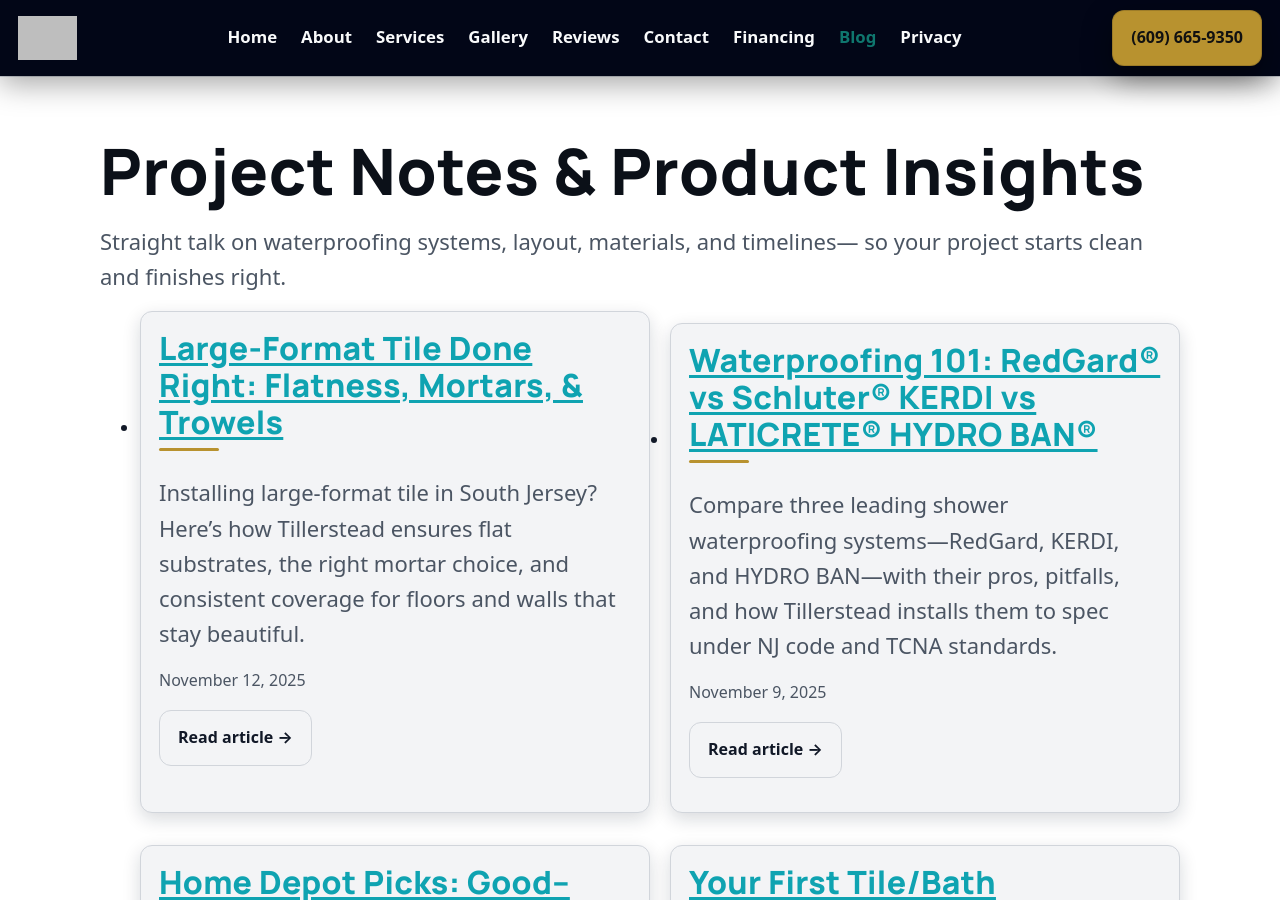
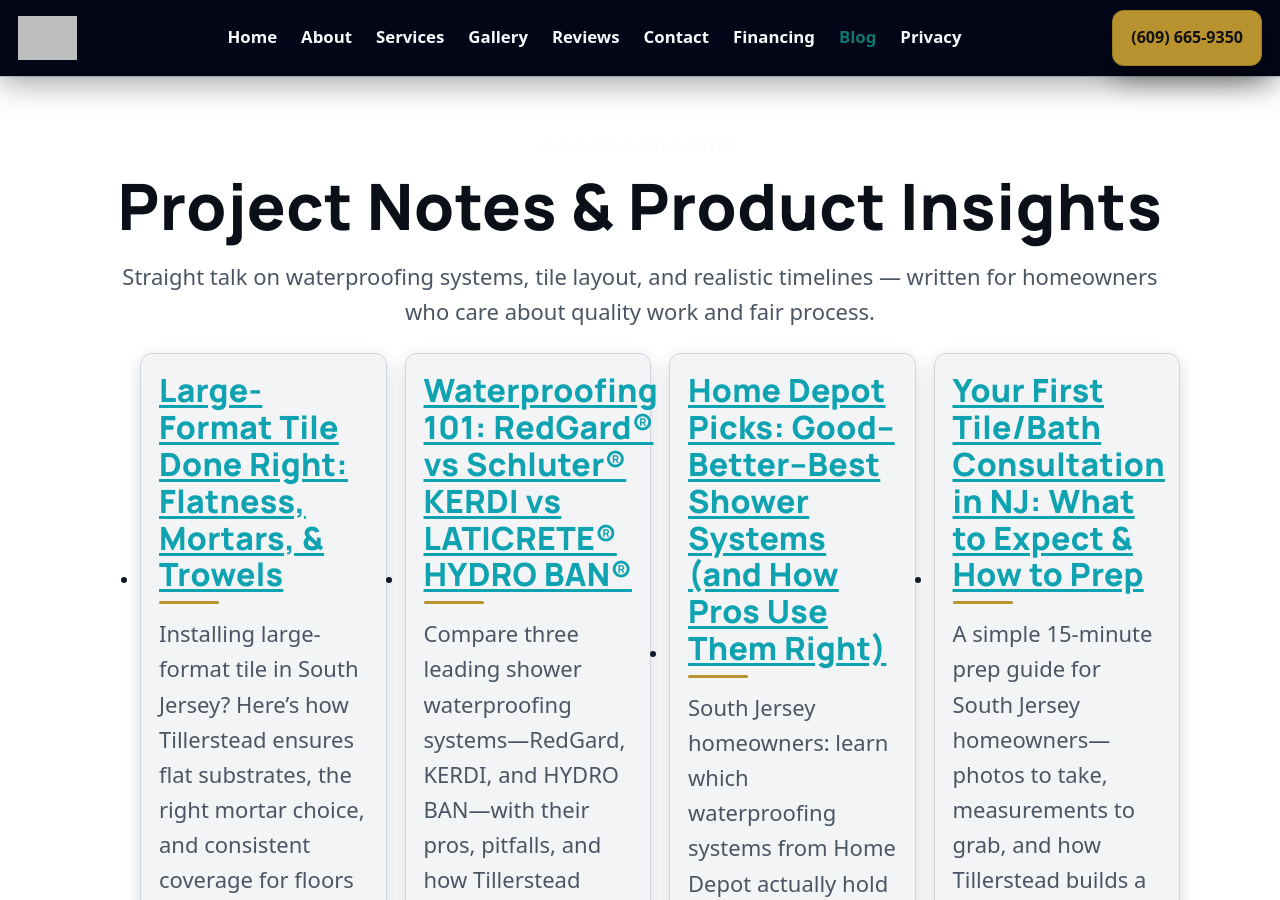
Before and after one commit to XTX33/Tillerstead-site, a Jekyll site: the page built from pages/blog.html, in a window 1280 px wide and 900 px high. Built offline with Jekyll 4.4.1, drawn with Linux system fonts in a browser that asks for light colours; grey boxes are pictures that could not be loaded.

Commit message:
Update blog.html

```diff
--- a/pages/blog.html
+++ b/pages/blog.html
@@ -1,25 +1,30 @@
 ---
 layout: default
-title: Blog
+title: "Tillerstead Blog | Tile, Bath & Remodel Notes"
 permalink: /blog/
-description: Clear, contractor-grade guidance for tile, bath, and remodel projects in South Jersey.
+description: "Clear, contractor-grade guidance for tile, bath, and remodel projects in South Jersey — waterproofing systems, layouts, materials, and timelines explained plainly."
 ---
 
 <section class="section">
   <div class="shell">
+    <header class="stack-md center">
+      <p class="hero-eyebrow">Insights & Field Notes</p>
       <h1>Project Notes & Product Insights</h1>
       <p class="lead">
-      Straight talk on waterproofing systems, layout, materials, and timelines—
-      so your project starts clean and finishes right.
+        Straight talk on waterproofing systems, tile layout, and realistic timelines —
+        written for homeowners who care about quality work and fair process.
       </p>
+    </header>
 
-    <ul class="grid grid-2 stack-md">
+    <ul class="cards mt-2">
       {% assign posts_sorted = site.posts | sort: "date" | reverse %}
       {% for post in posts_sorted %}
       <li class="card stack-sm">
-          <h2><a href="{{ post.url | relative_url }}">{{ post.title }}</a></h2>
+        <h2 style="margin-bottom:.25rem">
+          <a href="{{ post.url | relative_url }}">{{ post.title }}</a>
+        </h2>
         {% if post.description %}
-            <p class="lead">{{ post.description }}</p>
+        <p class="lead" style="margin-bottom:.35rem">{{ post.description }}</p>
         {% endif %}
         <p><small>{{ post.date | date: "%B %e, %Y" }}</small></p>
         <p><a class="btn btn-ghost" href="{{ post.url | relative_url }}">Read article →</a></p>
```
Lines whose indentation alone changed are shown as unchanged.
